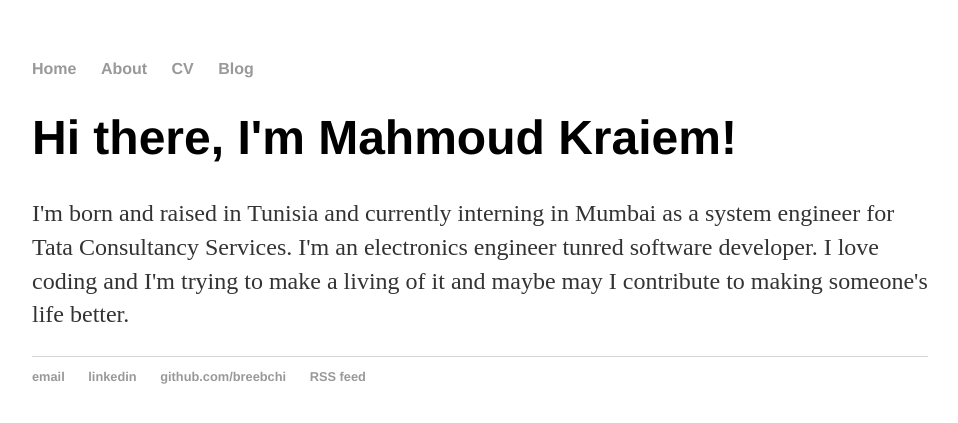
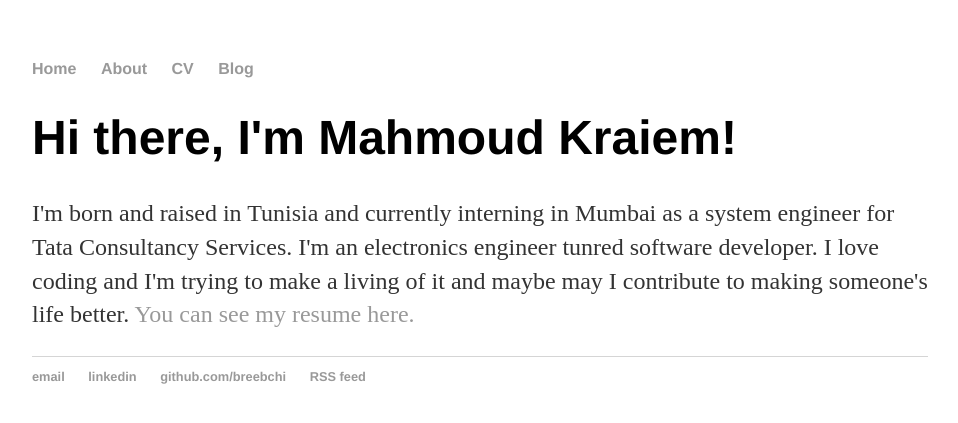
Before and after one commit to breebchi/breebchi.github.io, a Jekyll site: the page built from about/index.html, in a window 1280 px wide. Shown: the top 423 px of the page, without its empty margins (160-1118 px from the left). Built offline with Jekyll 4.4.1, drawn with Linux system fonts in a browser that asks for light colours.

Commit message:
Update index.html

```diff
--- a/about/index.html
+++ b/about/index.html
@@ -6,5 +6,5 @@ title: About Mahmoud Kraiem
         		<h1>Hi there, I'm Mahmoud Kraiem!</h1>
 				<p>I'm born and raised in Tunisia and currently interning in Mumbai as a system engineer for Tata Consultancy Services.
 					I'm an electronics engineer tunred software developer.
-        I love coding and I'm trying to make a living of it and maybe may I contribute to making someone's life better. </p>
+        I love coding and I'm trying to make a living of it and maybe may I contribute to making someone's life better. <a href="/cv">You can see my resume here.</a></p>
     		</div><!-- /.blurb -->
```
